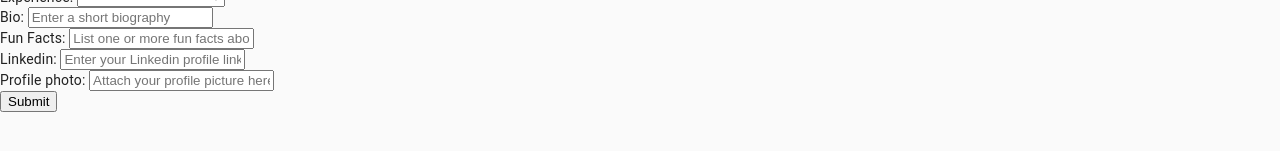
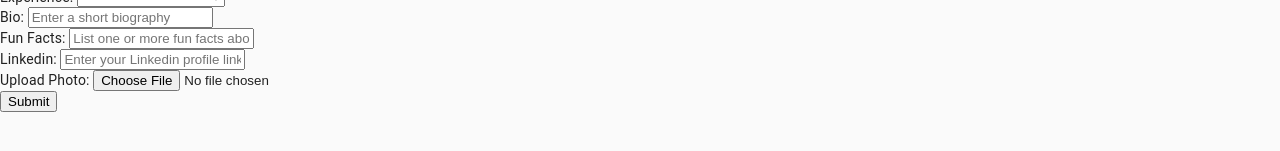
Before and after one commit to SheCodesAus/plus-bris-2021-robust-code-beans, a React (Create React App) app: page /create-profile in a window 1280 px wide. Shown: the part 211-362 px from the top of the page. Built offline with nearby package versions, Linux system fonts and the light colour scheme; no server answers.

Commit message:
upload photo function by Cloudinary completed successfully

```diff
--- a/package.json
+++ b/package.json
@@ -10,6 +10,8 @@
     "@testing-library/jest-dom": "^5.15.0",
     "@testing-library/react": "^11.2.7",
     "@testing-library/user-event": "^12.8.3",
+    "axios": "^0.24.0",
+    "cloudinary-react": "^1.7.0",
     "react": "^17.0.2",
     "react-dom": "^17.0.2",
     "react-router-dom": "^6.0.2",
--- a/src/components/CreateProfileForm/CreateProfileForm.jsx
+++ b/src/components/CreateProfileForm/CreateProfileForm.jsx
@@ -1,8 +1,10 @@
 import React, { useState } from "react";
 import { useNavigate } from "react-router-dom";
 import "./CreateProfileForm.css";
+import axios from "axios";
 
 function CreateProfileForm() {
+  const [selectedFile, setSelectedFile] = useState(null)
   const [profileData, setProfileData] = useState({
     status: "Pending",
     first_name: "",
@@ -28,18 +30,31 @@ function CreateProfileForm() {
     console.log("profileData: ", profileData)
   };
 
+
+ const fileSelectedHandler = event => {
+  setSelectedFile(event.target.files[0])
+}
+
   const handleSubmit = async (e) => {
     e.preventDefault();
-    // console.log("profileData: ", profileData)
-    // console.log("profileDataExperience: ", profileData.experience)
-    // console.log("profileDataExperience: ", profileData.gender)
+    // Step 1 - UPLOAD PHOTO TO CLOUNDINARY
+    const fd = new FormData();
+    fd.append("api_key", process.env.REACT_APP_CLOUDINARY_API_KEY);
+    fd.append('file', selectedFile);
+    fd.append('upload_preset', process.env.REACT_APP_CLOUDINARY_UPLOAD_PRESET);
+    const upload_response = await axios.post (`https://api.cloudinary.com/v1_1/tech-is-me/image/upload`, fd);
+
+    // GET THE PHOTO URL FROM CLOUNDINARY AFTER UPLOAD
+    const photoURL= upload_response.data.url
+
+    // SENDING INFORMATION TO DRF WITH THE URL
     const response = await fetch(`${process.env.REACT_APP_API_URL}profiles/`, {
       method: "post",
       headers: {
         // Authorization: `Token ${window.localStorage.getItem("token")}`,
         "Content-Type": "application/json"
       },
-      body: JSON.stringify(profileData)
+      body: JSON.stringify({ ...profileData, photo: photoURL })
     }).then((response) => {
       console.log("response: ", response)
       return response.json();
@@ -137,15 +152,20 @@ function CreateProfileForm() {
               onChange={handleChange}
             />
           </div>
-          <div>
+          {/* <div>
             <label>Profile photo: </label>
             <input
               value={profileData.photo}
               type="text"
               id="photo"
-              placeholder="Attach your profile picture here"
+              placeholder="Copy your photo link"
               onChange={handleChange}
             />
+          </div> */}
+          <div>
+            <label> Upload Photo: </label>
+            <input type="file" onChange={fileSelectedHandler}/>
+
           </div>
           <div>
             <button type="submit" onClick={handleSubmit}>
--- a/src/components/Profile/ProfileCard.css
+++ b/src/components/Profile/ProfileCard.css
@@ -5,3 +5,9 @@
   margin-top: 5%;
   text-align: center;
 }
+.profile-photo {
+width: 100px;
+height: 100px;
+border-radius: 100%;
+
+}
--- a/src/components/Profile/ProfileCard.jsx
+++ b/src/components/Profile/ProfileCard.jsx
@@ -9,7 +9,7 @@ const ProfileCard = (props) => {
   return (
     <div className="profile-card">
       <p>{profile.id}</p>
-      <p>{profile.photo}</p>
+      <img className="profile-photo" src={profile.photo}/>
       <p>{profile.first_name}</p>
       <p>Gender: {profile.gender}</p>
       <p>Profile: {profile.bio}</p>
--- a/src/components/UploadField.jsx
+++ b/src/components/UploadField.jsx
@@ -1,4 +1,5 @@
 import React, {Component} from "react";
+import axios from "axios";
 
 class UploadField extends Component {
     state = {
@@ -14,17 +15,11 @@ class UploadField extends Component {
     fileUploadHandler= async () => {
         console.log('api url:', process.env.REACT_APP_API_URL)
         const fd = new FormData();
-        fd.append('image', this.state.selectedFile, this.state.selectedFile.name);
-        await fetch(`${process.env.REACT_APP_API_URL}profiles/`, {
-            method: "post",
-            headers: {
-              Authorization: `Token ${window.localStorage.getItem("token")}`,
-              "Content-Type": "application/json",
-            },
-            // TODO: send profile data -> implement this on the CreateProfile component
-            body: JSON.stringify(),
-          });
-        }
+        fd.append("api_key", process.env.CLOUDINARY_API_KEY);
+        fd.append('file', this.state.selectedFile);
+        fd.append('upload_preset', process.env.CLOUDINARY_UPLOAD_PRESET);
+        await axios.post (`https://api.cloudinary.com/v1_1/tech-is-me/image/upload`, fd);
+    }
 
     render() {
         return (
```
Also changed, not shown: 1 other file (tests, documents, lock files or other folders).
